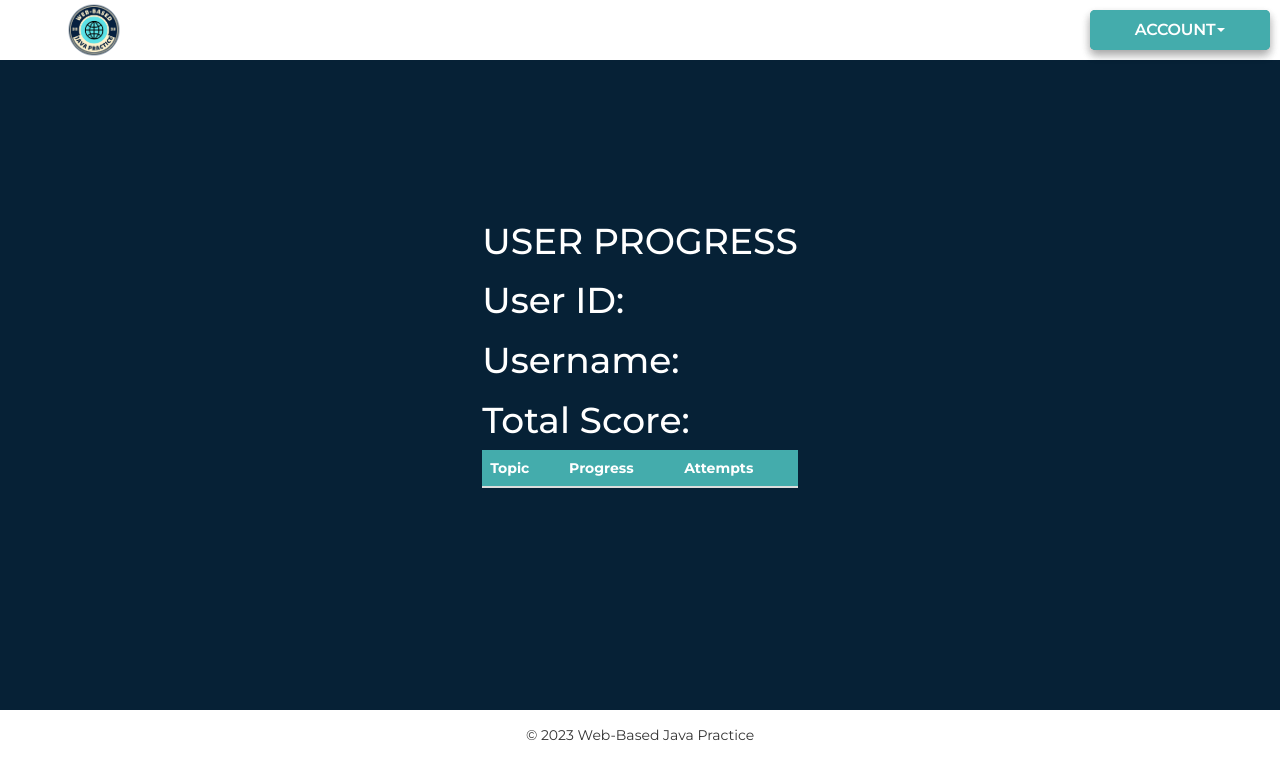
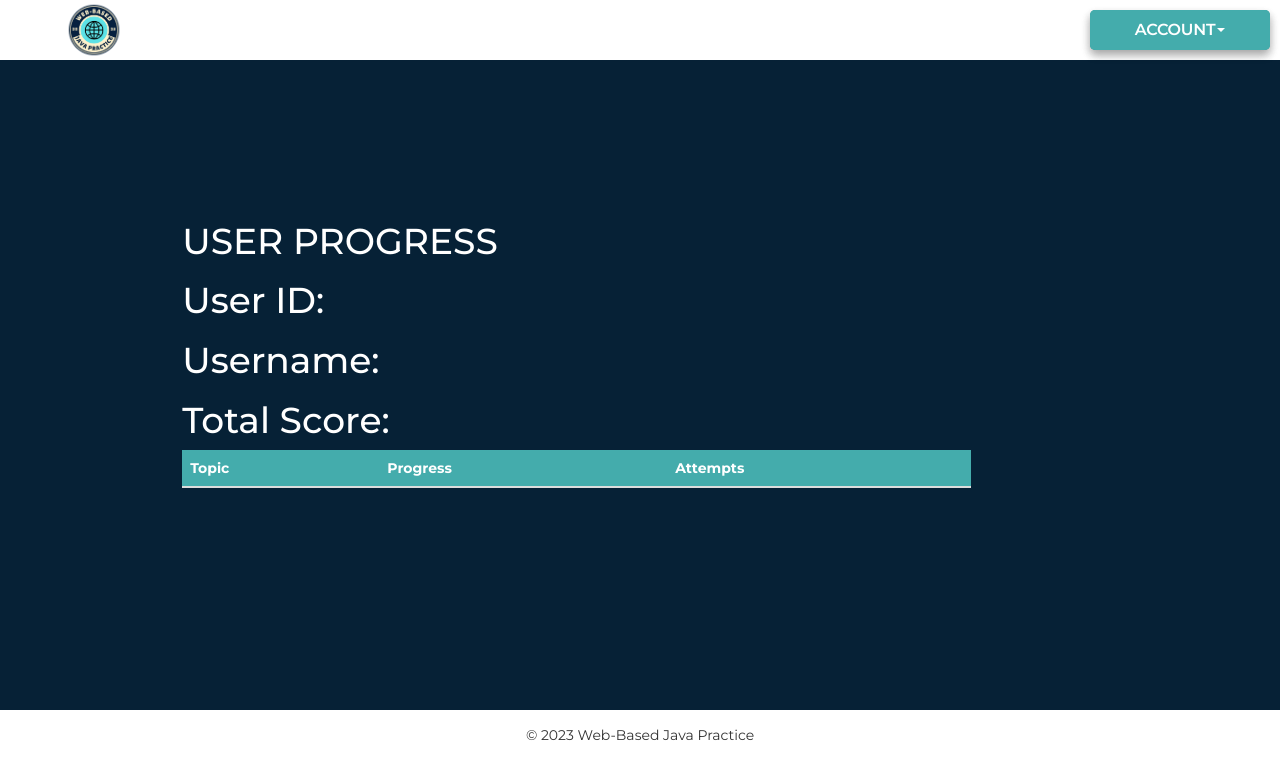
Before and after one commit to skye0814/Web-Based-Java-Practice, a PHP site: page /user-view-progress.php in a window 1280 px wide. Shown: the top 779 px of the page. Run offline with PHP 8.4, Linux system fonts and the light colour scheme; data comes from the database, SQL or seed files in the repository; both versions use the stored data as it was after the commit; data that the repository does not hold is empty.

Commit message:
- Unanswered question - View progress layout - added isactive column in users table

```diff
--- a/assets/css/users.css
+++ b/assets/css/users.css
@@ -97,7 +97,7 @@
     bottom: 1000px;
     background: #062136;
     width: 100%;
-    padding:20px 0;
+    padding:61px 0;
     color: white;
     display: flex;
     justify-content: center;
--- a/user-view-progress.php
+++ b/user-view-progress.php
@@ -141,5 +141,17 @@
     });
 
 </script>
+<style>
+    @media (min-width: 768px){
+    .dashboard {
+        position: relative;
+        left: -300px;
+    }
+    .table {
+        max-width: 250%;
+        width: 250%;
+    }
+}
+</style>
 
 </html>
```
Also changed, not shown: quiz.php (+29 -6 lines), database/u874536709_jofdb (1) (1).sql.
